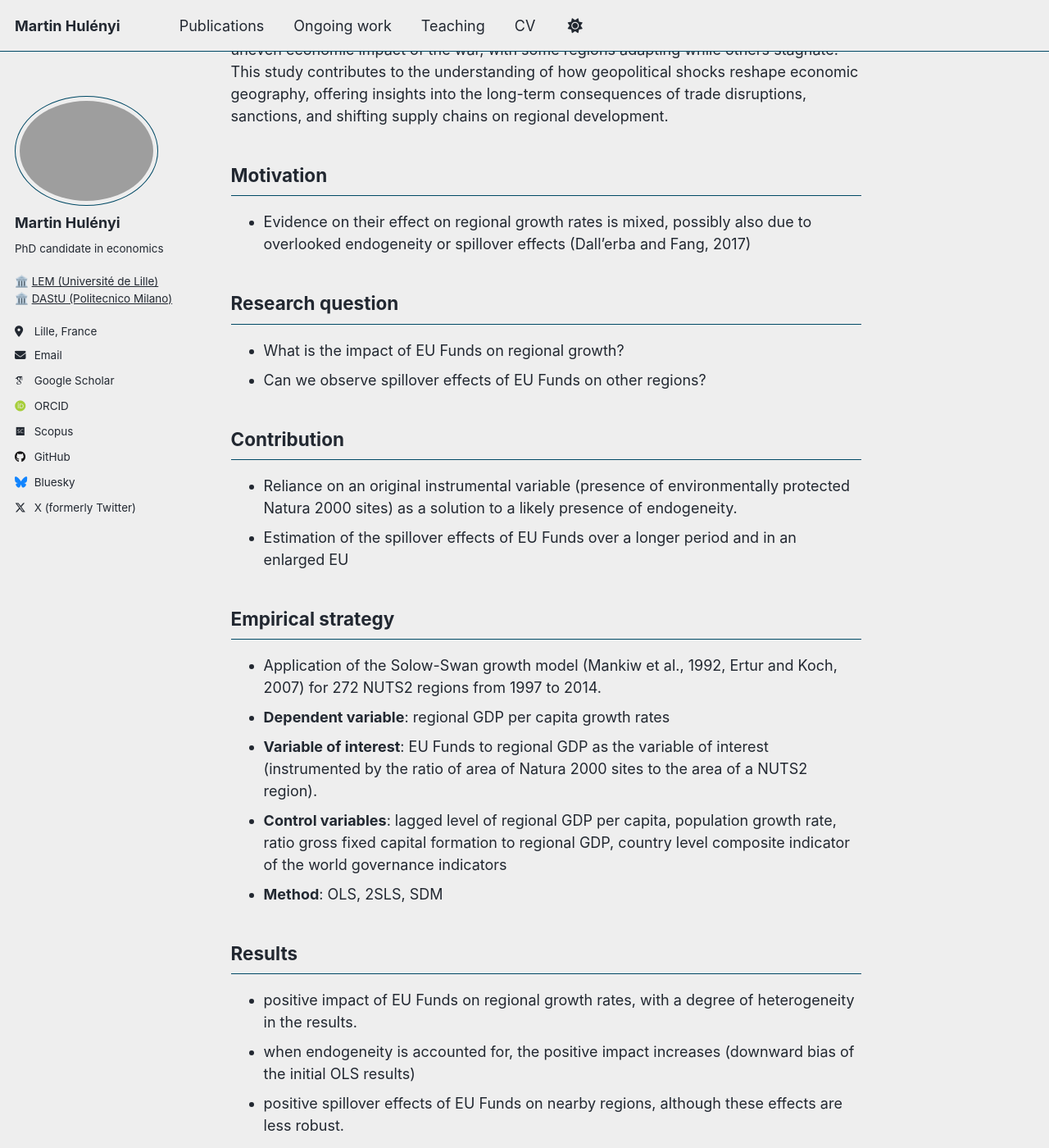
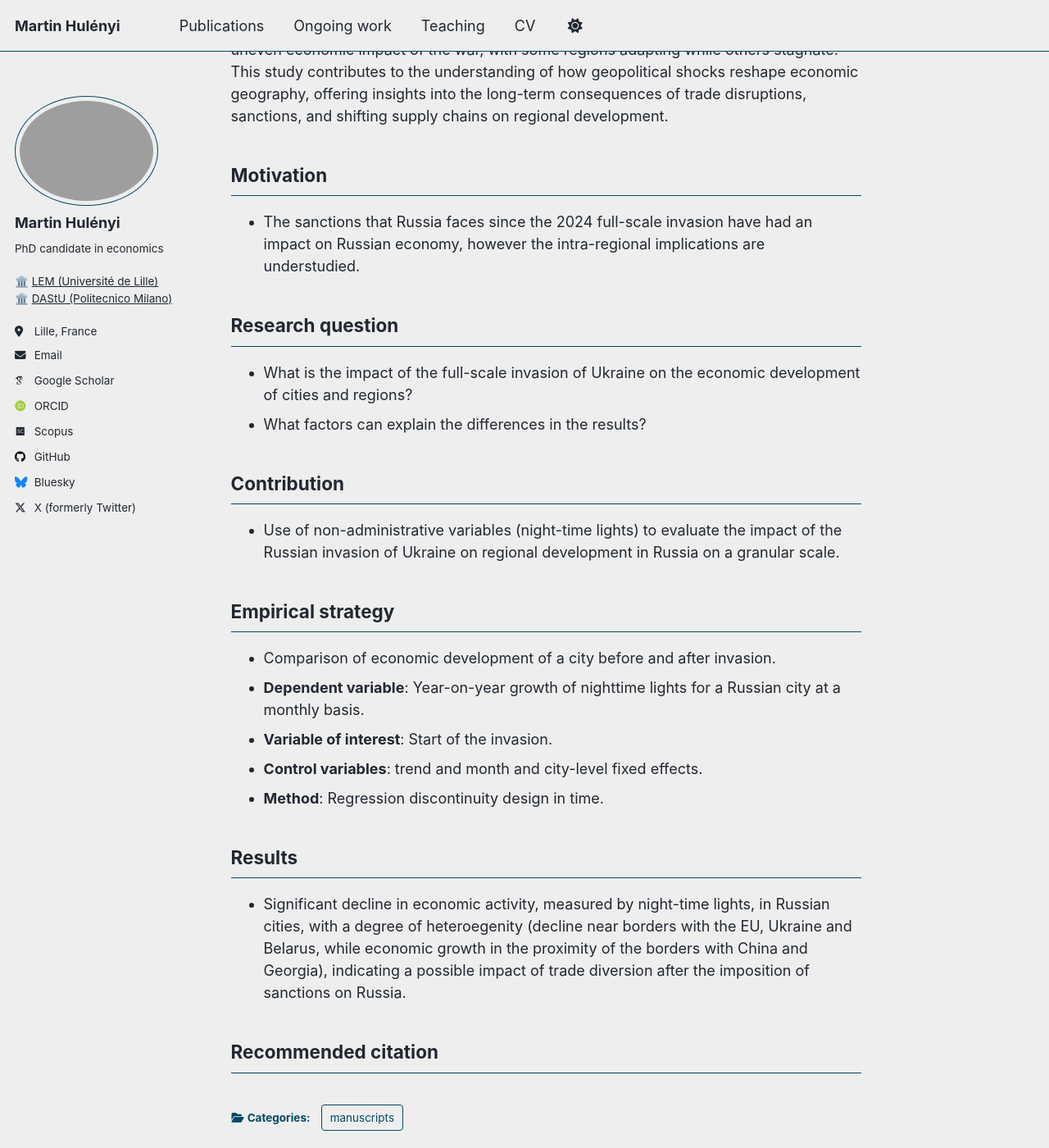
Before and after one commit to martinhulenyi/martinhulenyi.github.io, a Jekyll site: the page built from _ongoing_work/04_russia_sanctions.md, in a window 1280 px wide and 1400 px high, scrolled down 515 px. Shown: the whole window at 82% size. Built offline with Jekyll 4.4.1, drawn with Linux system fonts in a browser that asks for light colours; some web fonts are replaced; a script that is not in the unit is left out; some of the changed text lies outside the part shown.

Commit message:
Update 04_russia_sanctions.md

```diff
--- a/_ongoing_work/04_russia_sanctions.md
+++ b/_ongoing_work/04_russia_sanctions.md
@@ -17,31 +17,25 @@ Co-authored with <a href="https://www.kcl.ac.uk/people/irakli-barbakadze" target
 This study examines the full-scale invasion of Ukraine in February 2022 as a natural experiment to assess the impact of disrupted international market access on regional economic inequalities in Russia. Using nighttime lights data as a proxy for economic activity, we compare cities near the EU and Ukrainian borders, where market access was restricted, to cities in southern Russia, which benefited from reoriented trade networks. Our findings reveal that western border cities experienced economic decline due to reduced trade and industrial disruptions, while southern cities showed relative resilience, likely driven by increased trade with non-Western markets. These results highlight the uneven economic impact of the war, with some regions adapting while others stagnate. This study contributes to the understanding of how geopolitical shocks reshape economic geography, offering insights into the long-term consequences of trade disruptions, sanctions, and shifting supply chains on regional development.
 
 ## Motivation
-- Evidence on their effect on regional growth rates is mixed, possibly also due to overlooked endogeneity or spillover effects (Dall’erba and Fang, 2017)
+- The  sanctions that Russia faces since the 2024 full-scale invasion have had an impact on Russian economy, however the intra-regional implications are understudied.
 
 ## Research question
-- What is the impact of EU Funds on regional growth?
-- Can we observe spillover effects of EU Funds on other regions?
+- What is the impact of the full-scale invasion of Ukraine on the economic development of cities and regions?
+- What factors can explain the differences in the results?
 
 ## Contribution
-- Reliance on an original instrumental variable (presence of environmentally protected Natura 2000 sites) as a solution to a likely presence of endogeneity.
-- Estimation of the spillover effects of EU Funds over a longer period and in an enlarged EU
+- Use of non-administrative variables (night-time lights) to evaluate the impact of the Russian invasion of Ukraine on regional development in Russia on a granular scale.
+
 
 ## Empirical strategy
-- Application of the Solow-Swan growth model (Mankiw et al., 1992, Ertur and Koch, 2007) for 272 NUTS2 regions from 1997 to 2014.
-- **Dependent variable**: regional GDP per capita growth rates
-- **Variable of interest**: EU Funds to regional GDP as the variable of interest (instrumented by the ratio of area of Natura 2000 sites to the area of a NUTS2 region).
-- **Control variables**: lagged level of regional GDP per capita,  population growth rate, ratio gross fixed capital formation to regional GDP, country level composite indicator of the world governance indicators
-- **Method**: OLS, 2SLS, SDM
+- Comparison of economic development of a city before and after invasion.
+- **Dependent variable**: Year-on-year growth of nighttime lights for a Russian city at a monthly basis.
+- **Variable of interest**: Start of the invasion.
+- **Control variables**: trend and month and city-level fixed effects.
+- **Method**: Regression discontinuity design in time.
 
 ## Results
-- positive impact of EU Funds on regional growth rates, with a degree of heterogeneity in the results.
-- when endogeneity is accounted for, the positive impact increases (downward bias of the initial OLS results)
-- positive spillover effects of EU Funds on nearby regions, although these effects are less robust.
-- negative correlation between the EU Funds and the votes for the Conservative party in the 2017 elections
-
-## References
-- Martinez, L. R. (2022). How much should we trust the dictator’s GDP growth estimates?. Journal of Political Economy, 130(10), 2731-2769.
+- Significant decline in economic activity, measured by night-time lights, in Russian cities, with a degree of heteroegenity (decline near borders with the EU, Ukraine and Belarus, while economic growth in the proximity of the borders with China and Georgia), indicating a possible impact of trade diversion after the imposition of sanctions on Russia.
 
 ## Recommended citation
 {{ page.citation }}
```
